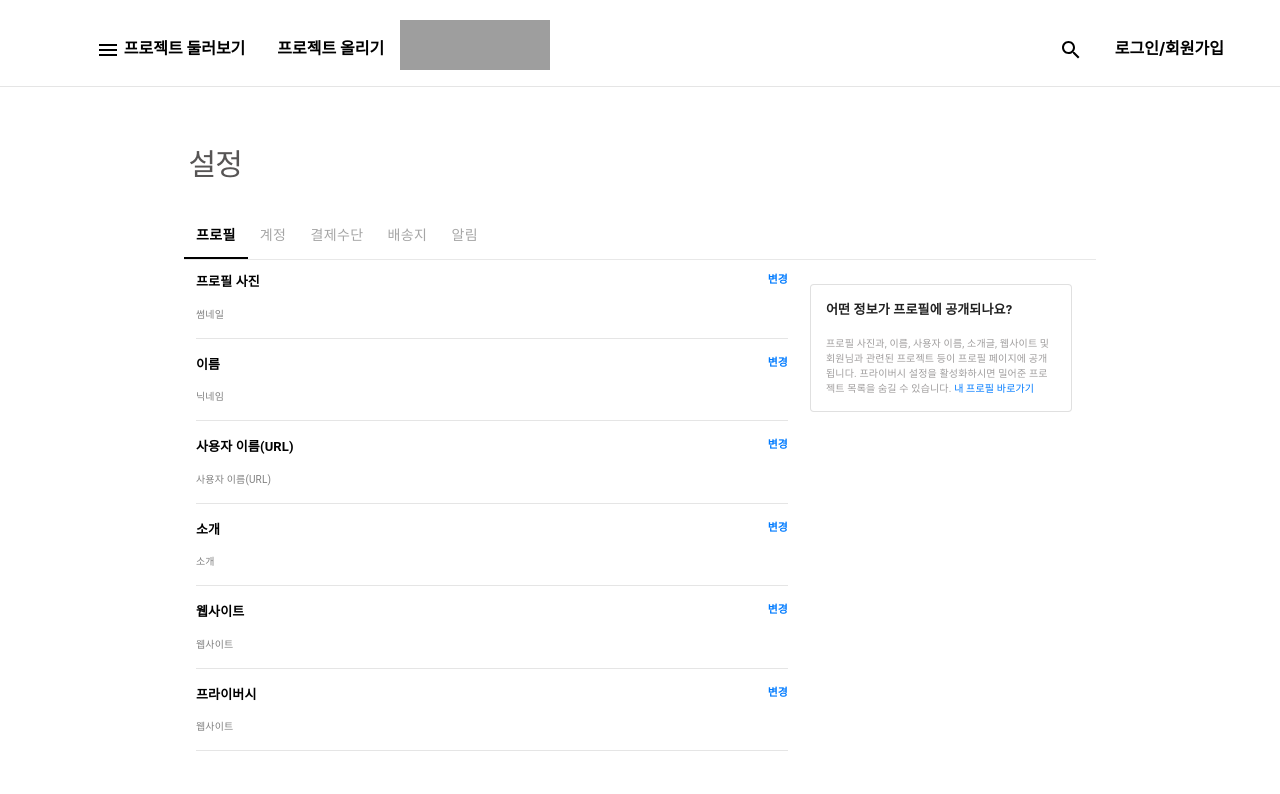
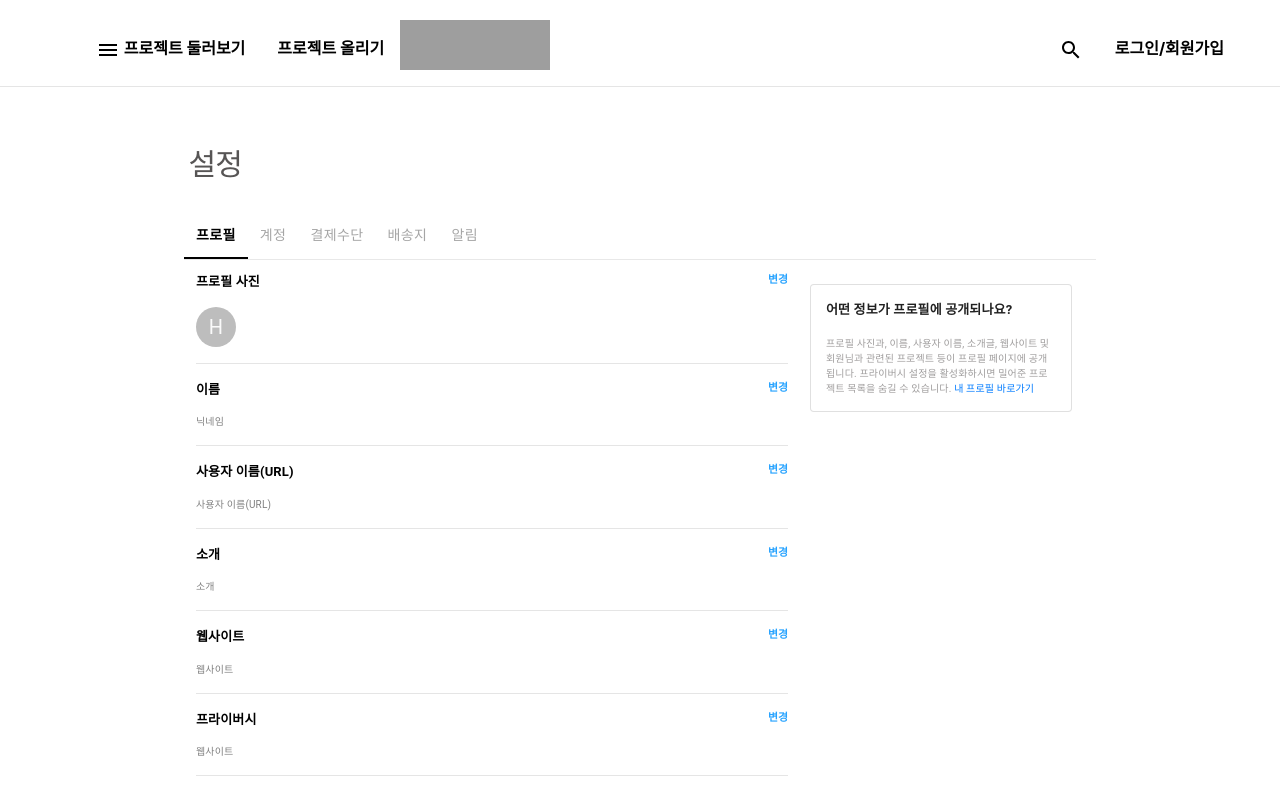
Before and after one commit to Jaeoo14/TBC, a React (Create React App) app in the folder tbc-react-client/: page / in a window 1280 px wide. Shown: the top 794 px of the page. Built offline with nearby package versions, Linux system fonts and the light colour scheme; grey boxes are pictures that could not be loaded.

Commit message:
12/12 worked

```diff
--- a/tbc-react-client/package.json
+++ b/tbc-react-client/package.json
@@ -15,7 +15,7 @@
     "react": "^17.0.1",
     "react-bootstrap": "1.4.0",
     "react-dom": "^17.0.1",
-    "react-router-dom": "5.2.0",
+    "react-router-dom": "^5.2.0",
     "react-scripts": "4.0.1",
     "web-vitals": "^0.2.4"
   },
--- a/tbc-react-client/src/member/components/Tabbar.js
+++ b/tbc-react-client/src/member/components/Tabbar.js
@@ -132,6 +132,7 @@ export default function SimpleTabs() {
           <AntTab label="배송지" />
           <AntTab label="알림" />
         </AntTabs>
+
         <TabPanel value={value} index={0}>
           <Profile />
         </TabPanel>
--- a/tbc-react-client/src/member/components/setting/Profile.js
+++ b/tbc-react-client/src/member/components/setting/Profile.js
@@ -2,6 +2,7 @@ import { Component } from "react";
 import Grid from "@material-ui/core/Grid";
 import "../../style/Setting.css";
 import Paper from "@material-ui/core/Paper";
+import { Avatar, Button } from "@material-ui/core";
 
 class Profile extends Component {
   render() {
@@ -11,16 +12,18 @@ class Profile extends Component {
           <div id="div1">
             프로필 사진
             <span>
-              <a href="#"></a> <a href="#">변경</a>
+              <button>변경</button>
             </span>
           </div>
           <br />
-          <div>썸네일</div>
+          <div>
+            <Avatar>H</Avatar>
+          </div>
           <hr />
           <div id="div1">
             이름
             <span>
-              <a href="#">변경</a>
+              <button>변경</button>
             </span>
           </div>
           <br />
@@ -29,7 +32,7 @@ class Profile extends Component {
           <div id="div1">
             사용자 이름(URL)
             <span>
-              <a href="#">변경</a>
+              <button>변경</button>
             </span>
           </div>
           <br />
@@ -38,7 +41,7 @@ class Profile extends Component {
           <div id="div1">
             소개
             <span>
-              <a href="#">변경</a>
+              <button>변경</button>
             </span>
           </div>
           <br />
@@ -47,7 +50,7 @@ class Profile extends Component {
           <div id="div1">
             웹사이트
             <span>
-              <a href="#">변경</a>
+              <button>변경</button>
             </span>
           </div>
           <br />
@@ -56,7 +59,7 @@ class Profile extends Component {
           <div id="div1">
             프라이버시
             <span>
-              <a href="#">변경</a>
+              <button>변경</button>
             </span>
           </div>
           <br />
--- a/tbc-react-client/src/member/style/Setting.css
+++ b/tbc-react-client/src/member/style/Setting.css
@@ -34,3 +34,14 @@ div {
 #paper {
   margin-left: 10px;
 }
+
+button {
+  background: transparent;
+  border: 0px;
+  padding: 0px;
+  cursor: pointer;
+  color: rgb(39, 163, 255);
+  font-weight: bolder;
+  text-decoration: none;
+  outline: 0;
+}
```
Also changed, not shown: tbc-react-client/src/member/components/Router.js (added, +14 -0 lines), 1 other file (tests, documents, lock files or other folders).
